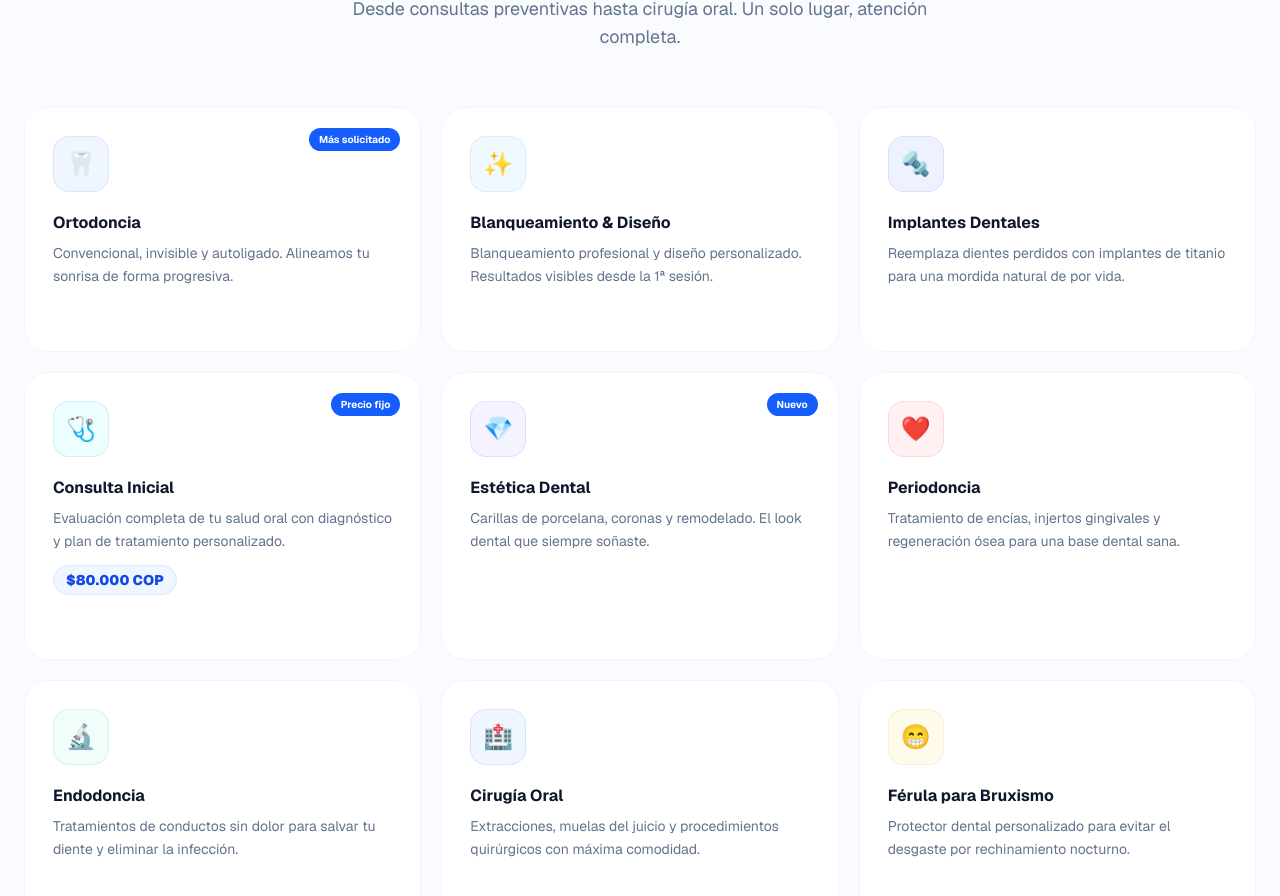
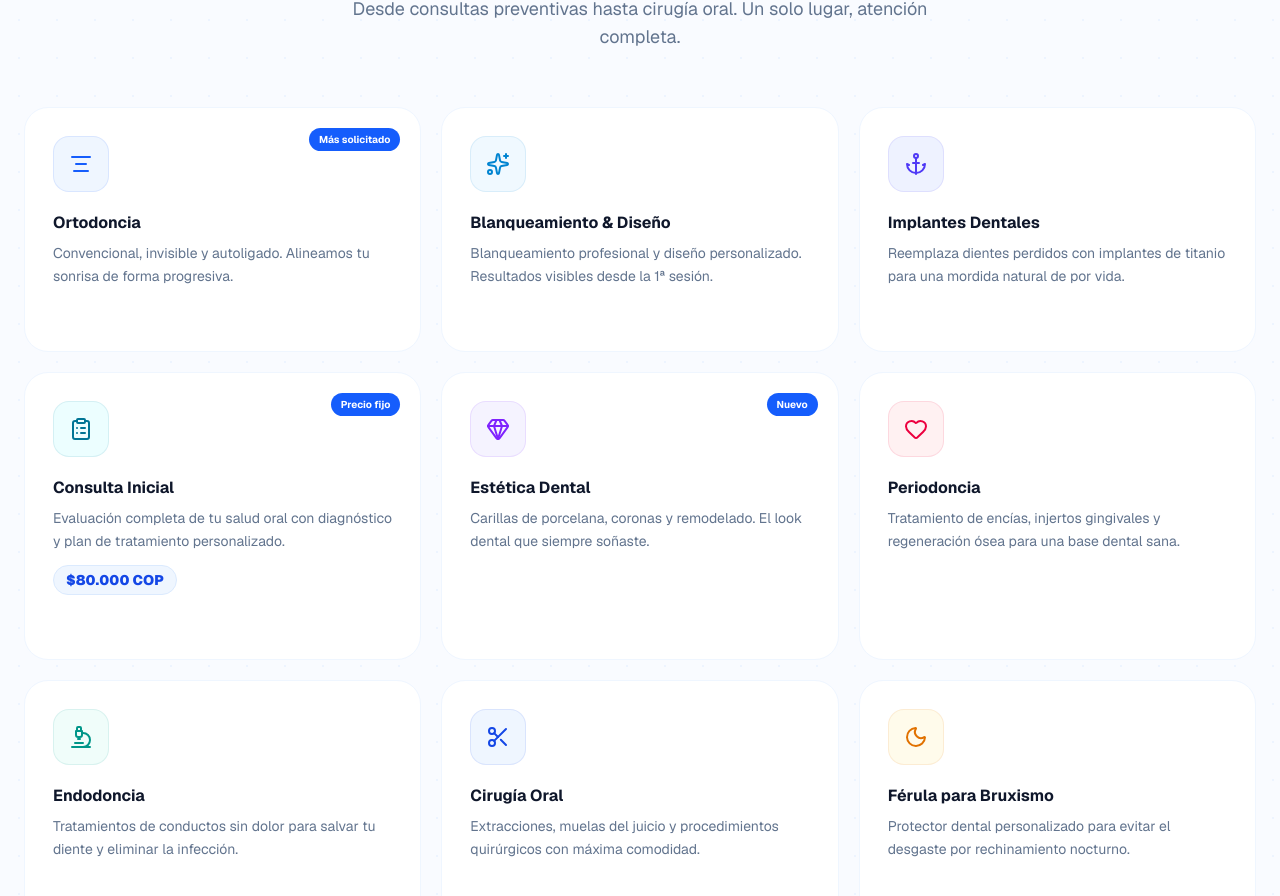
Before and after one commit to Ssantamars123/DraCamilaLondo-oDemo, a Next.js app in the folder website/: page / in a window 1280 px wide. Shown: the part 2353-3249 px from the top of the page. Built offline with nearby package versions, Linux system fonts and the light colour scheme.

Commit message:
icons(services): per-service Lucide icons — AlignCenter, Sparkles, Anchor, ClipboardList, Gem, Heart, Microscope, Scissors, Moon

```diff
--- a/website/components/Services.tsx
+++ b/website/components/Services.tsx
@@ -5,19 +5,28 @@ import gsap from "gsap";
 import ScrollTrigger from "gsap/ScrollTrigger";
 import { useGSAP } from "@gsap/react";
 import { motion } from "framer-motion";
+import {
+  AlignCenter, Sparkles, Anchor, ClipboardList,
+  Gem, Heart, Microscope, Scissors, Moon, ArrowRight,
+  type LucideIcon,
+} from "lucide-react";
 
 gsap.registerPlugin(ScrollTrigger);
 
-const services = [
-  { icon: "🦷", title: "Ortodoncia",                   desc: "Convencional, invisible y autoligado. Alineamos tu sonrisa de forma progresiva.",       price: null,             tag: "Más solicitado", color: "from-blue-500 to-blue-700",     light: "bg-blue-50 text-blue-600"   },
-  { icon: "✨", title: "Blanqueamiento & Diseño",       desc: "Blanqueamiento profesional y diseño personalizado. Resultados visibles desde la 1ª sesión.", price: null,          tag: null,             color: "from-sky-400 to-blue-600",      light: "bg-sky-50 text-sky-600"     },
-  { icon: "🔩", title: "Implantes Dentales",            desc: "Reemplaza dientes perdidos con implantes de titanio para una mordida natural de por vida.", price: null,          tag: null,             color: "from-indigo-500 to-blue-700",   light: "bg-indigo-50 text-indigo-600"},
-  { icon: "🩺", title: "Consulta Inicial",              desc: "Evaluación completa de tu salud oral con diagnóstico y plan de tratamiento personalizado.", price: "$80.000 COP", tag: "Precio fijo",    color: "from-cyan-500 to-blue-600",     light: "bg-cyan-50 text-cyan-700"   },
-  { icon: "💎", title: "Estética Dental",               desc: "Carillas de porcelana, coronas y remodelado. El look dental que siempre soñaste.",          price: null,          tag: "Nuevo",          color: "from-violet-500 to-blue-700",   light: "bg-violet-50 text-violet-600"},
-  { icon: "❤️", title: "Periodoncia",                   desc: "Tratamiento de encías, injertos gingivales y regeneración ósea para una base dental sana.", price: null,          tag: null,             color: "from-rose-400 to-pink-600",     light: "bg-rose-50 text-rose-600"   },
-  { icon: "🔬", title: "Endodoncia",                    desc: "Tratamientos de conductos sin dolor para salvar tu diente y eliminar la infección.",        price: null,          tag: null,             color: "from-teal-500 to-blue-600",     light: "bg-teal-50 text-teal-600"   },
-  { icon: "🏥", title: "Cirugía Oral",                  desc: "Extracciones, muelas del juicio y procedimientos quirúrgicos con máxima comodidad.",        price: null,          tag: null,             color: "from-blue-600 to-blue-800",     light: "bg-blue-50 text-blue-700"   },
-  { icon: "😁", title: "Férula para Bruxismo",          desc: "Protector dental personalizado para evitar el desgaste por rechinamiento nocturno.",        price: null,          tag: null,             color: "from-amber-400 to-orange-500",  light: "bg-amber-50 text-amber-600" },
+const services: {
+  Icon: LucideIcon; title: string; desc: string;
+  price: string | null; tag: string | null;
+  color: string; light: string;
+}[] = [
+  { Icon: AlignCenter,   title: "Ortodoncia",              desc: "Convencional, invisible y autoligado. Alineamos tu sonrisa de forma progresiva.",           price: null,             tag: "Más solicitado", color: "from-blue-500 to-blue-700",   light: "bg-blue-50 text-blue-600"    },
+  { Icon: Sparkles,      title: "Blanqueamiento & Diseño", desc: "Blanqueamiento profesional y diseño personalizado. Resultados visibles desde la 1ª sesión.", price: null,             tag: null,             color: "from-sky-400 to-blue-600",    light: "bg-sky-50 text-sky-600"      },
+  { Icon: Anchor,        title: "Implantes Dentales",      desc: "Reemplaza dientes perdidos con implantes de titanio para una mordida natural de por vida.",  price: null,             tag: null,             color: "from-indigo-500 to-blue-700", light: "bg-indigo-50 text-indigo-600" },
+  { Icon: ClipboardList, title: "Consulta Inicial",        desc: "Evaluación completa de tu salud oral con diagnóstico y plan de tratamiento personalizado.",  price: "$80.000 COP",    tag: "Precio fijo",    color: "from-cyan-500 to-blue-600",   light: "bg-cyan-50 text-cyan-700"    },
+  { Icon: Gem,           title: "Estética Dental",         desc: "Carillas de porcelana, coronas y remodelado. El look dental que siempre soñaste.",           price: null,             tag: "Nuevo",          color: "from-violet-500 to-blue-700", light: "bg-violet-50 text-violet-600" },
+  { Icon: Heart,         title: "Periodoncia",             desc: "Tratamiento de encías, injertos gingivales y regeneración ósea para una base dental sana.",  price: null,             tag: null,             color: "from-rose-400 to-pink-600",   light: "bg-rose-50 text-rose-600"    },
+  { Icon: Microscope,    title: "Endodoncia",              desc: "Tratamientos de conductos sin dolor para salvar tu diente y eliminar la infección.",          price: null,             tag: null,             color: "from-teal-500 to-blue-600",   light: "bg-teal-50 text-teal-600"    },
+  { Icon: Scissors,      title: "Cirugía Oral",            desc: "Extracciones, muelas del juicio y procedimientos quirúrgicos con máxima comodidad.",         price: null,             tag: null,             color: "from-blue-600 to-blue-800",   light: "bg-blue-50 text-blue-700"    },
+  { Icon: Moon,          title: "Férula para Bruxismo",    desc: "Protector dental personalizado para evitar el desgaste por rechinamiento nocturno.",         price: null,             tag: null,             color: "from-amber-400 to-orange-500",light: "bg-amber-50 text-amber-600"  },
 ];
 
 export function Services() {
@@ -80,9 +89,9 @@ export function Services() {
               <motion.div
                 whileHover={{ scale: 1.15, rotate: 5 }}
                 transition={{ type: "spring", stiffness: 300, damping: 15 }}
-                className={`w-14 h-14 rounded-2xl ${s.light} flex items-center justify-center text-2xl mb-5 border border-current/10`}
+                className={`w-14 h-14 rounded-2xl ${s.light} flex items-center justify-center mb-5 border border-current/10`}
               >
-                {s.icon}
+                <s.Icon size={24} />
               </motion.div>
 
               <h3 className="text-base font-bold text-slate-900 mb-2 group-hover:text-blue-700 transition-colors duration-200 leading-snug">
@@ -99,9 +108,9 @@ export function Services() {
               <motion.div
                 initial={{ opacity: 0, y: 6 }}
                 whileHover={{ opacity: 1, y: 0 }}
-                className="mt-5 flex items-center gap-1 text-blue-600 text-xs font-bold"
+                className="mt-5 flex items-center gap-1.5 text-blue-600 text-xs font-bold"
               >
-                Consultar →
+                Consultar <ArrowRight size={13} />
               </motion.div>
             </motion.div>
           ))}
```
